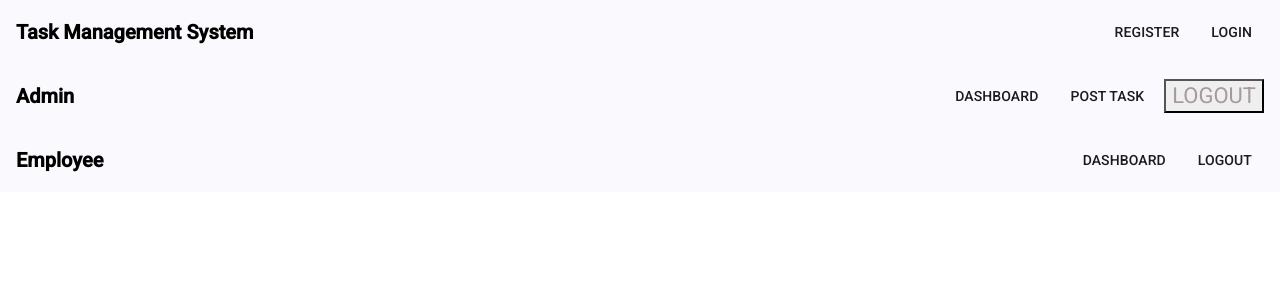
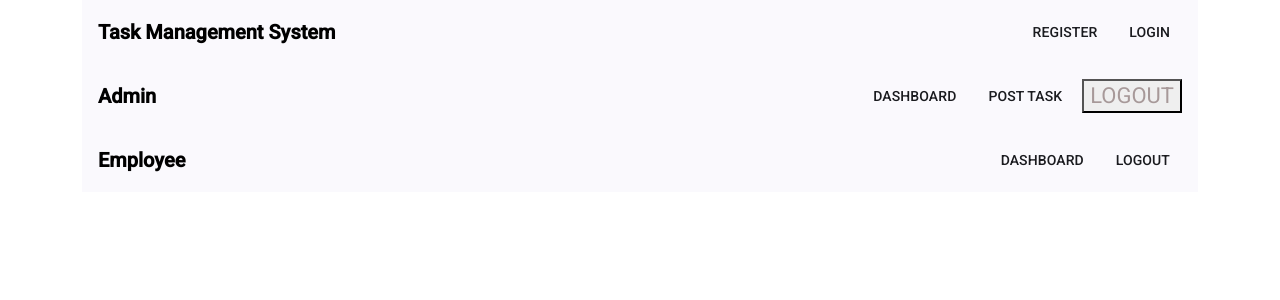
Before and after one commit to GNF-Markets/Employee-Feedback-Management-Solution, an Angular app: page /admin in a window 1280 px wide. Shown: the top 300 px of the page. Built offline with nearby package versions, Linux system fonts and the light colour scheme.

Commit message:
Refactor app component layout: streamline toolbar structure and improve routing service import path

```diff
--- a/src/app/app.component.html
+++ b/src/app/app.component.html
@@ -1,29 +1,25 @@
-<div *ngIf="!isEmployeeLoggedIn && !isAdminLoggedIn">
+<div class="container">
     <mat-toolbar color="primary" class="navbar">
         <span class="navbar-brand">Task Management System</span>
         <span class="spacer"></span>
         <button mat-button routerLink="/signup" routerLinkActive="active">Register</button>
         <button mat-button routerLink="/login" routerLinkActive="active">Login</button>
+    </mat-toolbar>
 
-    </mat-toolbar>
-</div>
-<div *ngIf="!isAdminLoggedIn">
     <mat-toolbar color="primary" class="navbar">
         <span class="navbar-brand">Admin</span>
         <span class="spacer"></span>
         <button mat-button routerLink="/admin/dashboard" routerLinkActive="active">Dashboard</button>
         <button mat-button routerLink="/admin/task" routerLinkActive="active">Post Task</button>
         <button (click)="logout()" routerLinkActive="active">Logout</button>
+    </mat-toolbar>
 
-    </mat-toolbar>
-</div>
-<div *ngIf="!isEmployeeLoggedIn">
     <mat-toolbar color="primary" class="navbar">
         <span class="navbar-brand">Employee</span>
         <span class="spacer"></span>
         <button mat-button routerLink="/employee/Dashboard" routerLinkActive="">Dashboard</button>
         <button mat-button (click)="logout()" routerLinkActive="active">Logout</button>
+    </mat-toolbar>
 
-    </mat-toolbar>
+    <router-outlet></router-outlet>
 </div>
-<router-outlet></router-outlet>
--- a/src/app/modules/admin/services/admin.service.ts
+++ b/src/app/modules/admin/services/admin.service.ts
@@ -3,7 +3,7 @@ import { Injectable } from '@angular/core';
 
 import { HttpClientModule } from '@angular/common/http'; // Import HttpClientModule if not already imported
 import { Observable } from 'rxjs';
-import { StorageService } from 'src/app/auth/services/storage/storage.service'; // Adjust the path as needed
+import { StorageService } from '../../../auth/services/storage/storage.service';
 
 const BASIC_URL = 'http://localhost:8080';
 @Injectable({
```
